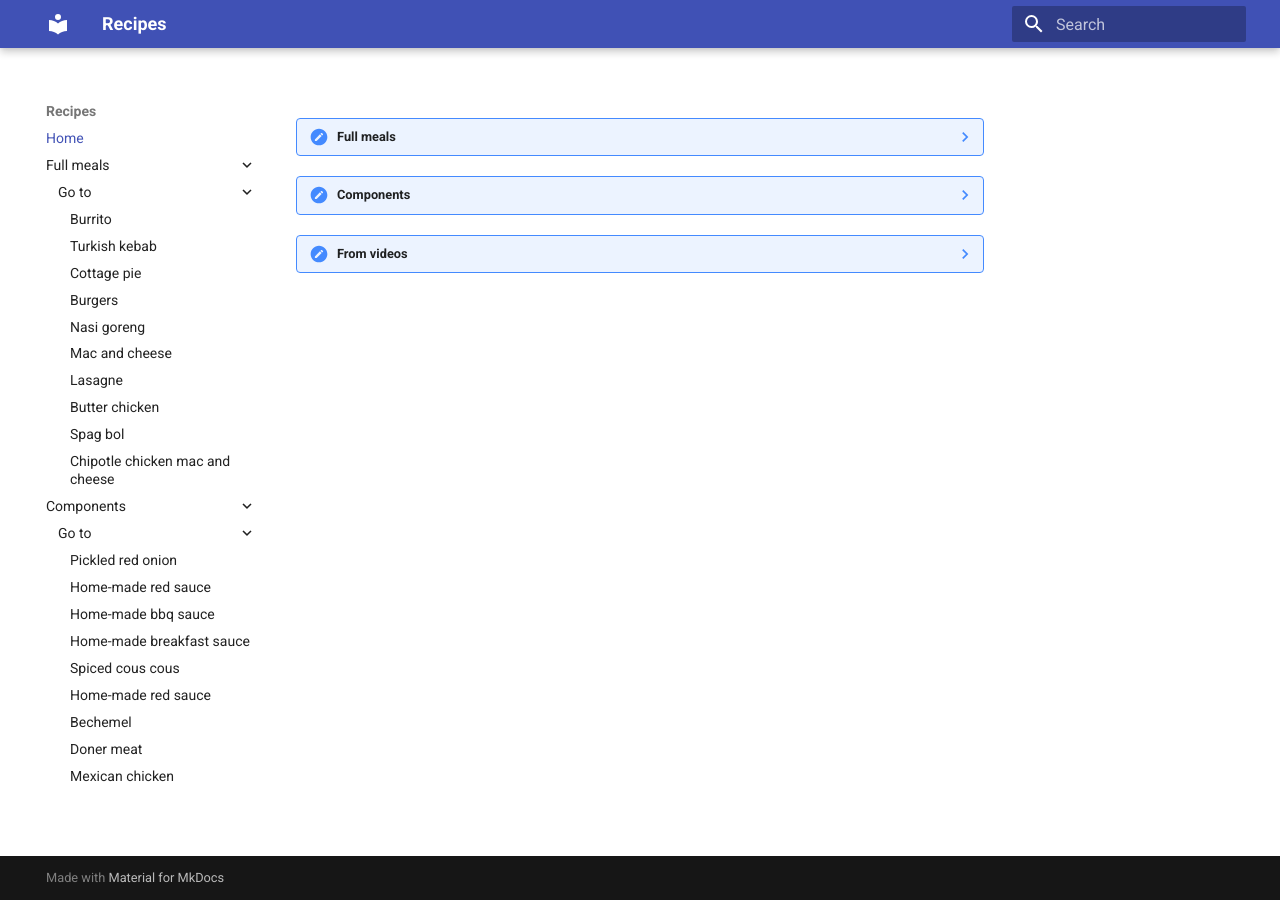
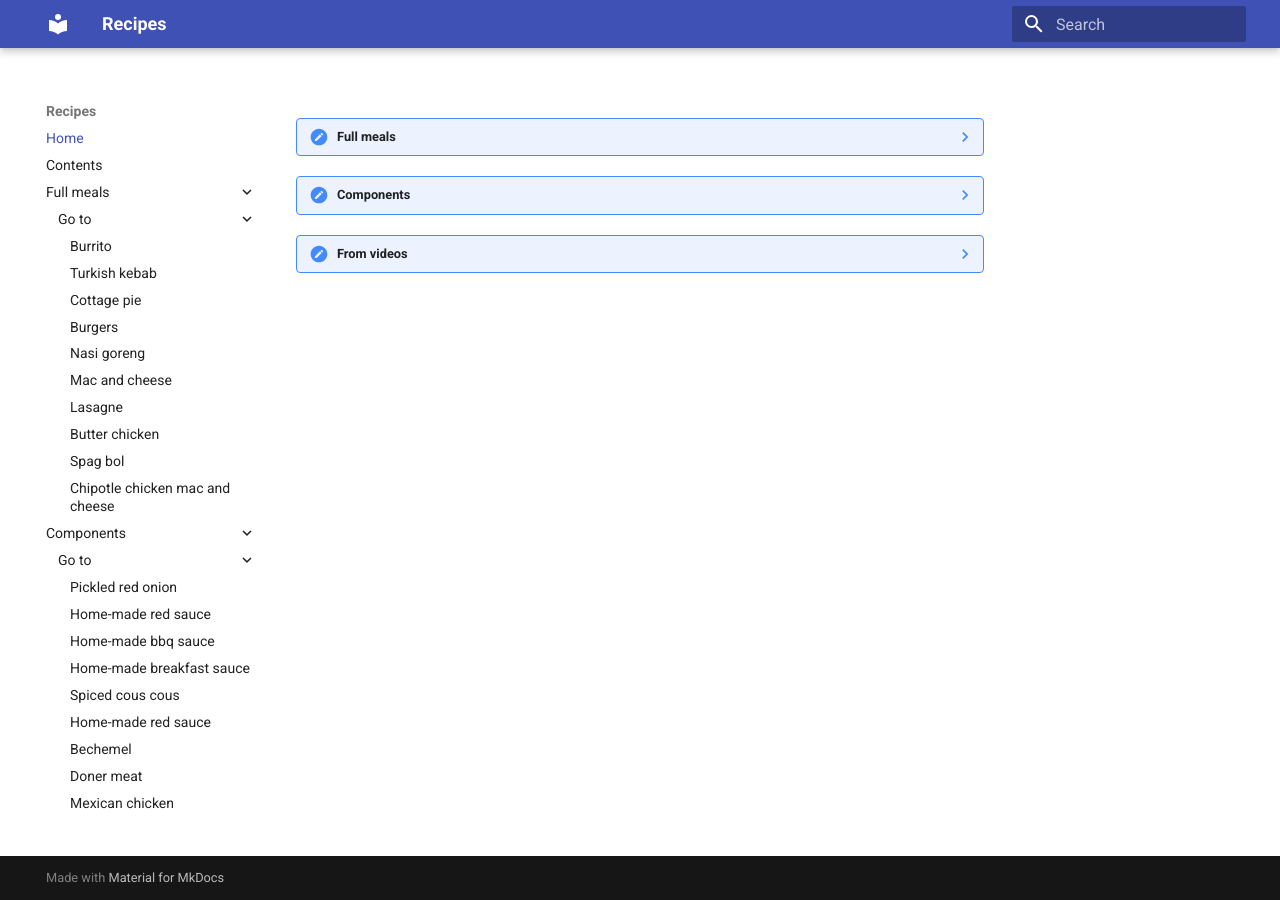
Before and after one commit to TJN25/recipe-markdown, an MkDocs documentation site: the page built from docs/index.md, in a window 1280 px wide. Built offline with MkDocs 1.6.1 and Material for MkDocs 9.7.7, drawn with Linux system fonts in a browser that asks for light colours.

Commit message:
add contents page

```diff
--- a/mkdocs.yml
+++ b/mkdocs.yml
@@ -2,6 +2,7 @@ site_name: Recipes
 docs_dir: docs
 nav:
   - Home: index.md
+  - Contents: contents.md
   - Full meals:
       - Go to:
           - Burrito: chicken-burrito.md
```
